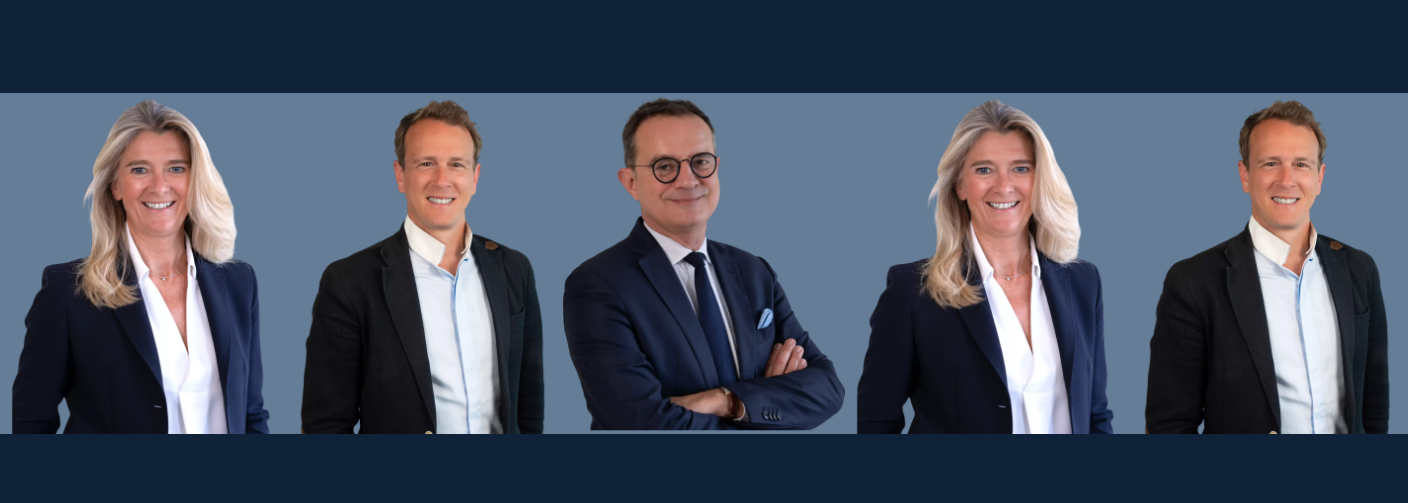
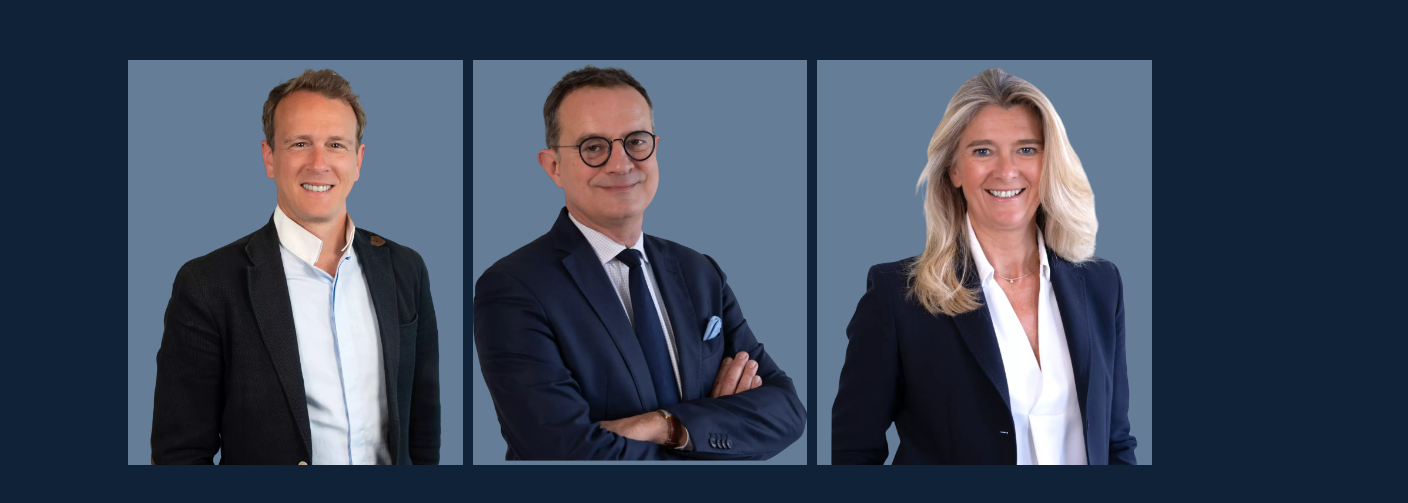
Before and after one commit to Kokotto3000/microInteractions, a plain HTML site: page index.html in a window 1280 px wide. Shown: the part 137-640 px from the top of the page, 1408 px wide, since content can reach past the window. Drawn offline with Linux system fonts and the light colour scheme.

Commit message:
three cards update

```diff
--- a/index.html
+++ b/index.html
@@ -6,13 +6,15 @@
     <title>Présentation de micro-interactions</title>
 
     <link rel="stylesheet" href="style.css">
+
+    <script src="main.js" defer></script>
 </head>
 <body>
     <div class="container">
         <div class="row list">
-            <div class="col item card">
+            <!-- <div class="col item card">
                 <img src="assets/expert-3.png" alt="">
-            </div>
+            </div> -->
             <div class="col item card">
                 <img src="assets/expert-1.png" alt="">
             </div>
@@ -22,9 +24,9 @@
             <div class="col item card">
                 <img src="assets/expert-3.png" alt="">
             </div>
-            <div class="col item card">
+            <!-- <div class="col item card">
                 <img src="assets/expert-1.png" alt="">
-            </div>
+            </div> -->
         </div>
     </div>
 </body>
--- a/main.js
+++ b/main.js
@@ -0,0 +1,7 @@
+const cards = document.querySelectorAll('.item');
+
+cards.forEach(card => setTimeout(() => {
+        console.log(card)
+        card.classList.add('visible');
+    }, Math.random()*10000)
+);
--- a/style.css
+++ b/style.css
@@ -20,8 +20,10 @@ body{
     align-items: center;
     transform-style: preserve-3d;
     transform: perspective(2000px);
-    width: 110%;
+    /* width: 110%; */
+    width: 80%;
     margin: 0 auto;
+    gap: 10px;
 }
 
 .list .item{
@@ -32,7 +34,12 @@ body{
     transition: all .5s ease;
     filter: brightness(1);
     position: relative;
+    /* opacity: 0; */
 }
+
+/* .list .item.visible{
+    opacity: 1;
+} */
 
 .list .item:hover{
     filter: brightness(1);
```
